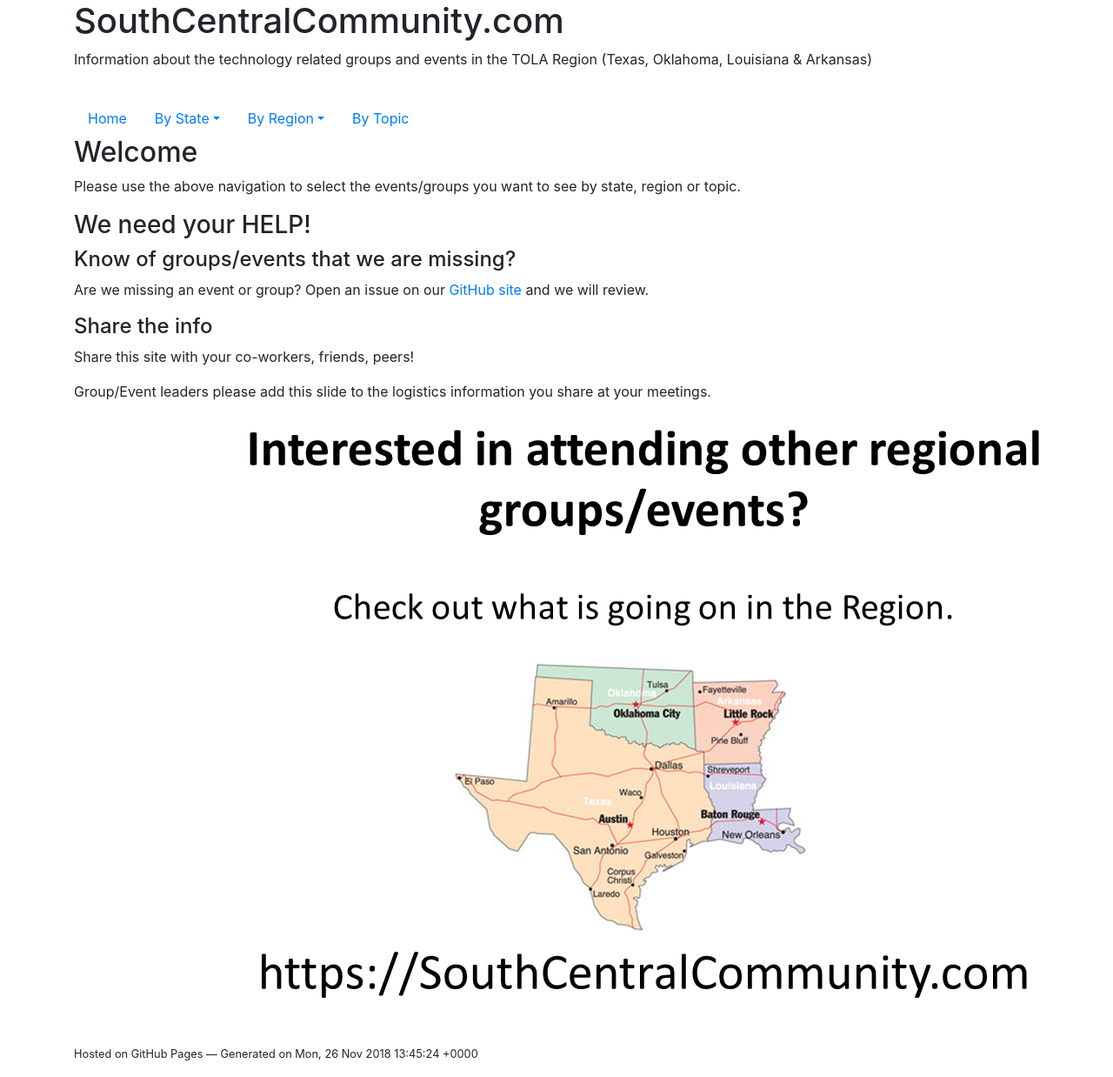
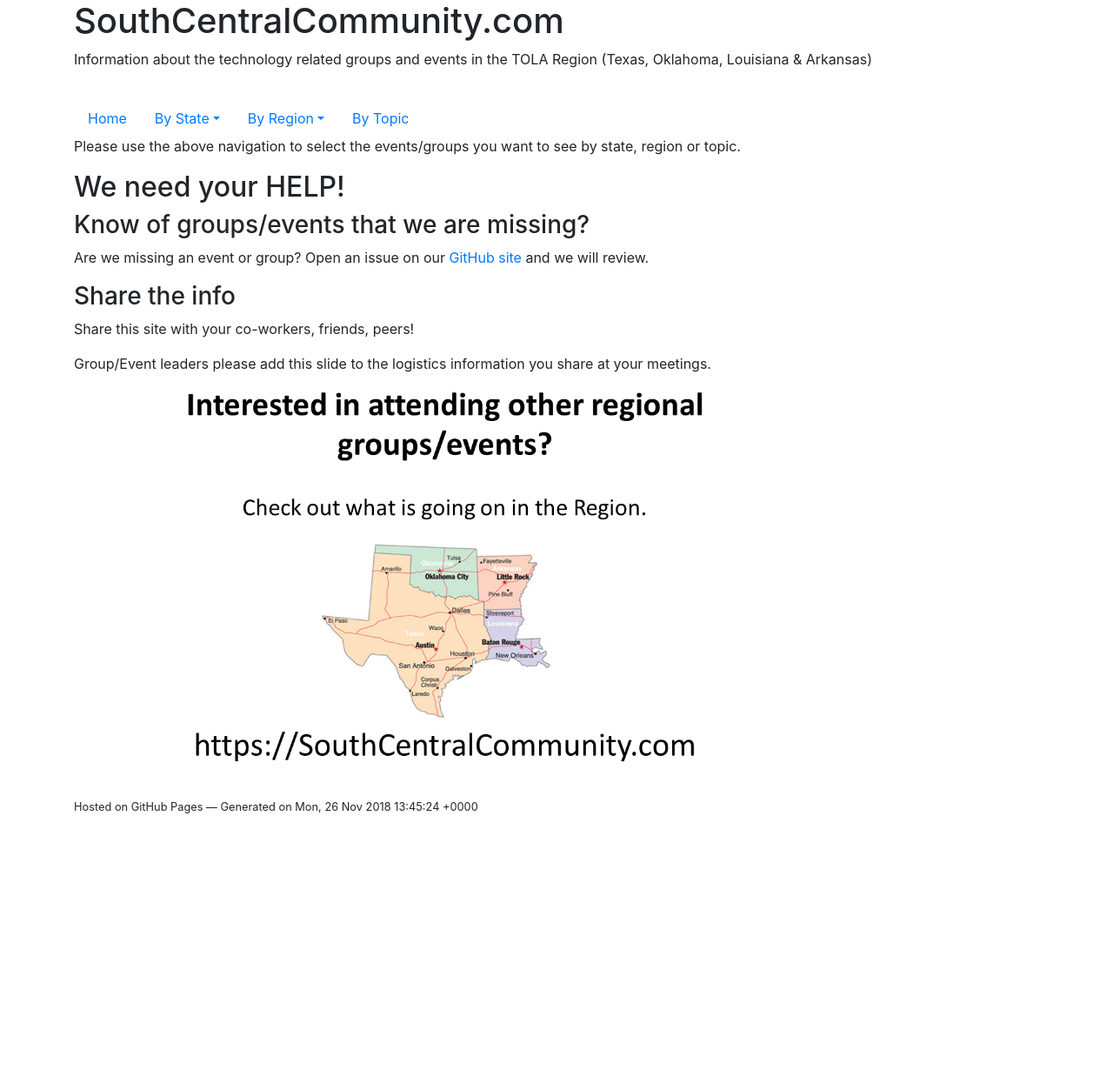
Before and after one commit to southcentralcommunity/southcentralcommunity.github.io, a Jekyll site: the page built from index.md, in a window 1280 px wide. Shown: the whole page at 87% size. Built offline with Jekyll 4.4.1, drawn with Linux system fonts in a browser that asks for light colours; our own code applies the rules of GitHub Pages for plain Markdown files; after the commit the page ends 954 px from its top, so only the background shows below that.

Commit message:
reformat index

```diff
--- a/index.md
+++ b/index.md
@@ -1,14 +1,13 @@
-## Welcome
-
 Please use the above navigation to select the events/groups you want to see by state, region or topic.
 
-### We need your HELP!
+## We need your HELP!
 
-#### Know of groups/events that we are missing?
+### Know of groups/events that we are missing?
 Are we missing an event or group? Open an issue on our [GitHub site](https://github.com/southcentralcommunity/southcentralcommunity.github.io/issues) and we will review.
 
-#### Share the info
+
+### Share the info
 Share this site with your co-workers, friends, peers!
 
 Group/Event leaders please add this slide to the logistics information you share at your meetings.
-![South Central Community](/images/SouthCentralCommunity.png "South Central Community")
+<img src="/images/SouthCentralCommunity.png" alt="South Central Community" width="75%">
```
